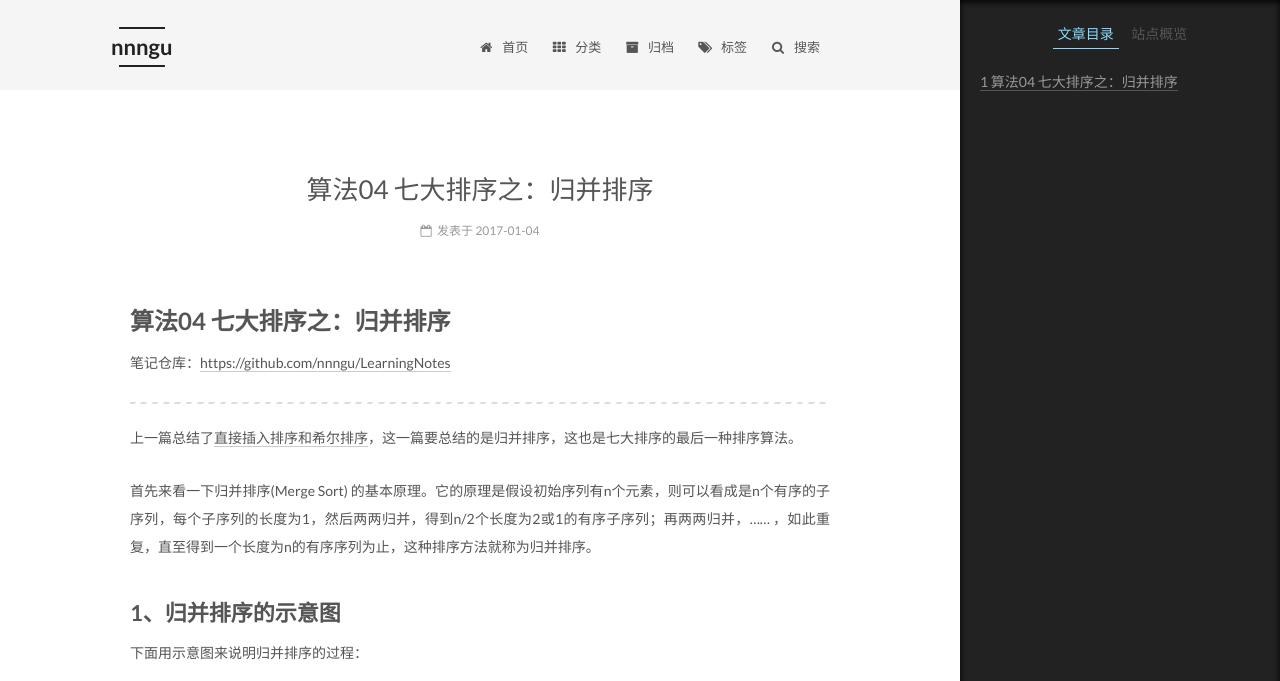
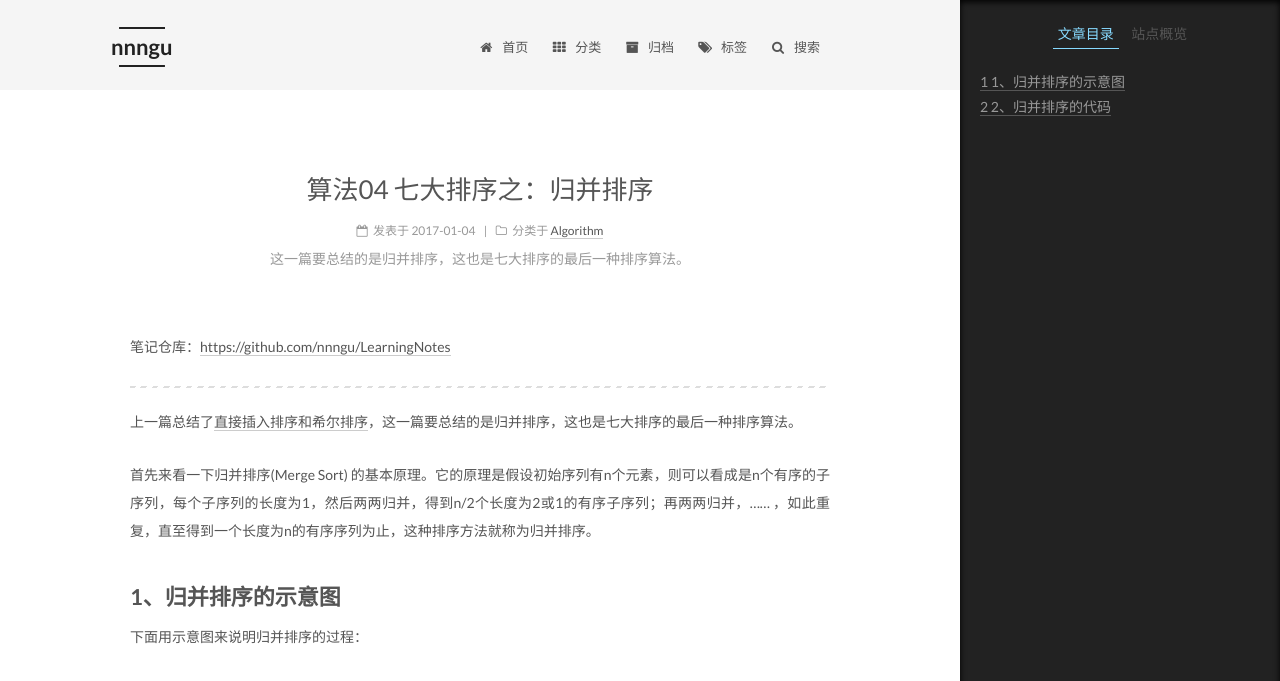
Before and after one commit to nnngu/LearningNotes, a Jekyll site: the page built from _posts/2017-01-04-算法04 七大排序之：归并排序.md, in a window 1280 px wide and 1400 px high. Shown: the top 681 px of the window. Built offline with Jekyll 4.4.1, drawn with Linux system fonts in a browser that asks for light colours.

Commit message:
修改文件: _posts/2017-01-04-算法04 七大排序之：归并排序.md

```diff
--- a/_posts/2017-01-04-算法04 七大排序之：归并排序.md
+++ b/_posts/2017-01-04-算法04 七大排序之：归并排序.md
@@ -1,4 +1,7 @@
-# 算法04 七大排序之：归并排序
+---
+categories: Algorithm
+description: 这一篇要总结的是归并排序，这也是七大排序的最后一种排序算法。
+---
 
 笔记仓库：[https://github.com/nnngu/LearningNotes](https://github.com/nnngu/LearningNotes)
 
```
